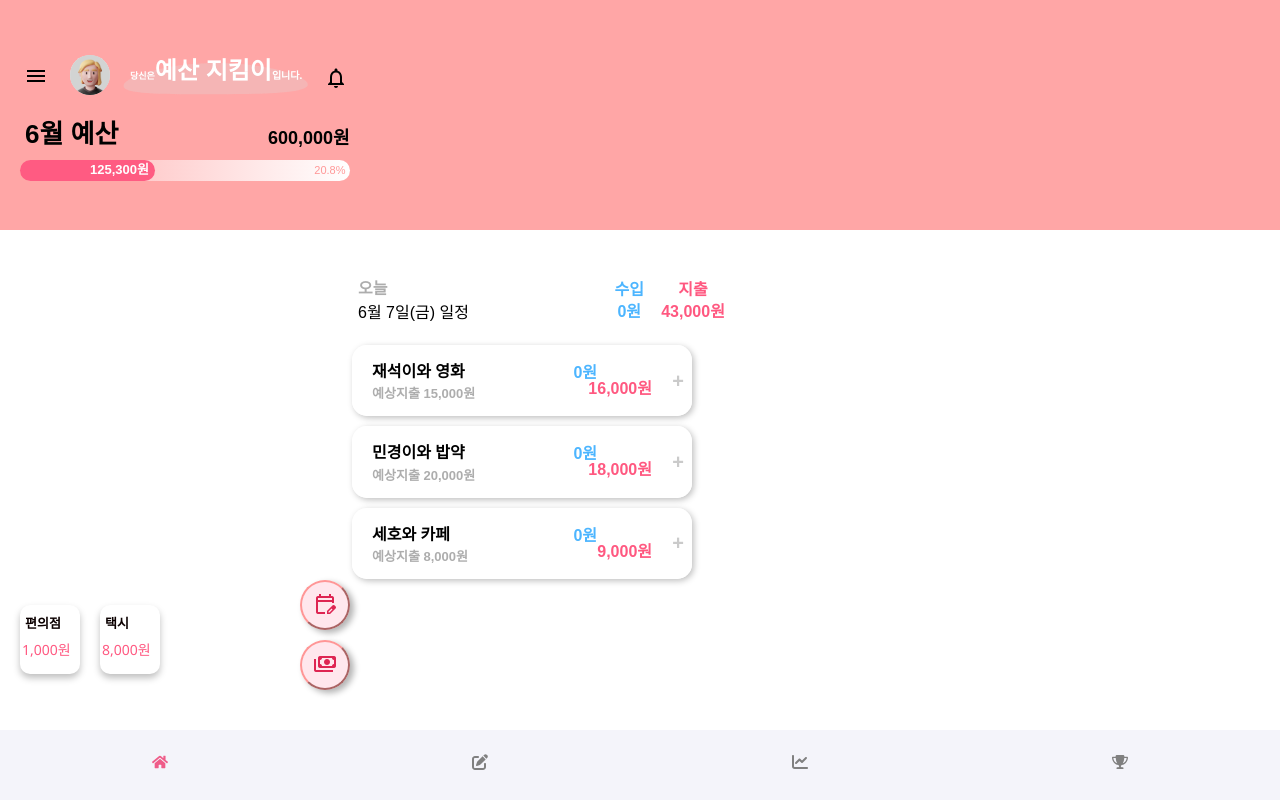
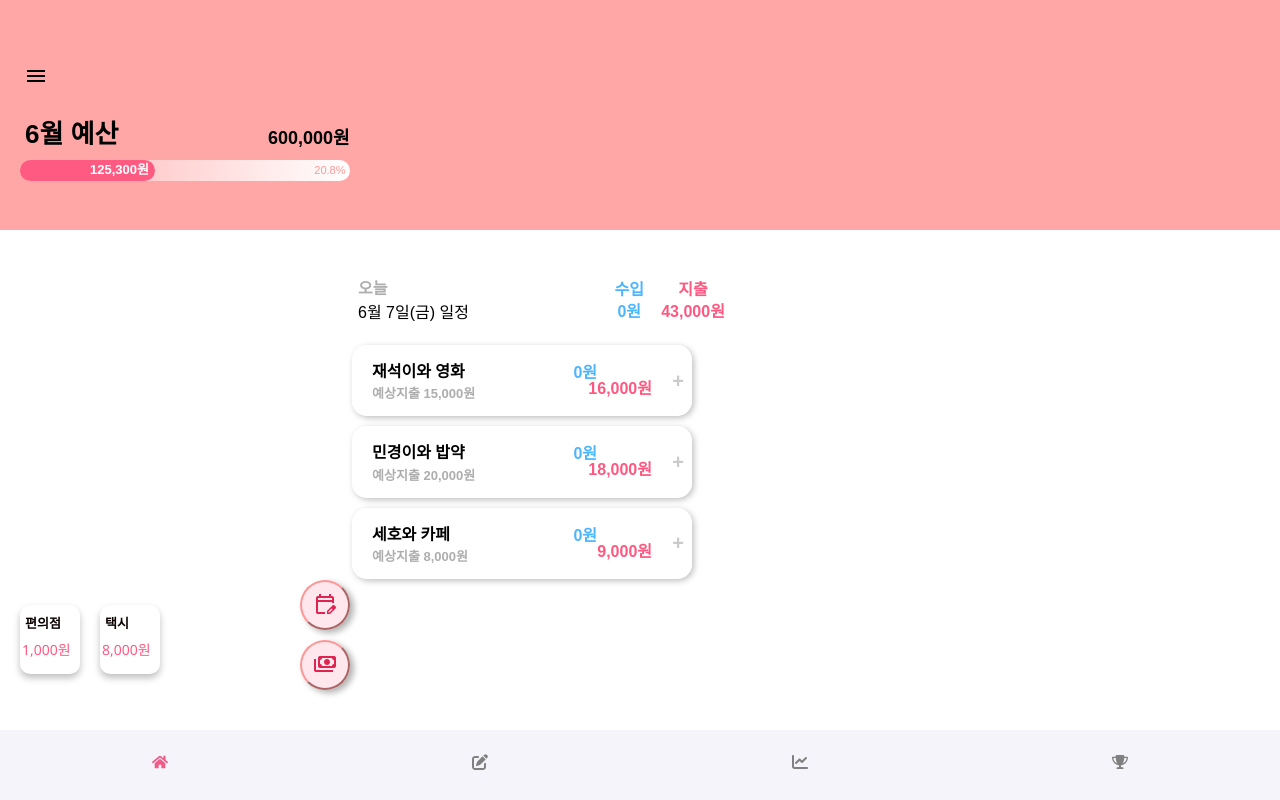
Before and after one commit to seon03/DontWorry, a React (Create React App) app in the folder front/: page / in a window 1280 px wide. Built offline with nearby package versions, Linux system fonts and the light colour scheme.

Commit message:
Add files via upload

```diff
--- a/front/src/components/Header/Header.jsx
+++ b/front/src/components/Header/Header.jsx
@@ -1,7 +1,7 @@
 import React from 'react'
 import MenuButton from '../ui/MenuButton';
-import ProfileStatus from './ProfileStatus';
-import AlertButton from '../ui/AlertButton';
+//import ProfileStatus from './ProfileStatus';
+//import AlertButton from '../ui/AlertButton';
 import BudgetStatus from '../Budget/BudgetStatus';
 import "../../styles = css/Header.css"
 
@@ -11,8 +11,7 @@ function Header () {
             <header className="budget-header">
                 <div className="profile-header">
                     <MenuButton />
-                    <div><ProfileStatus /></div>
-                    <AlertButton />
+                    {/*<AlertButton />*/}
                 </div>
                 <BudgetStatus />
             </header>
```
